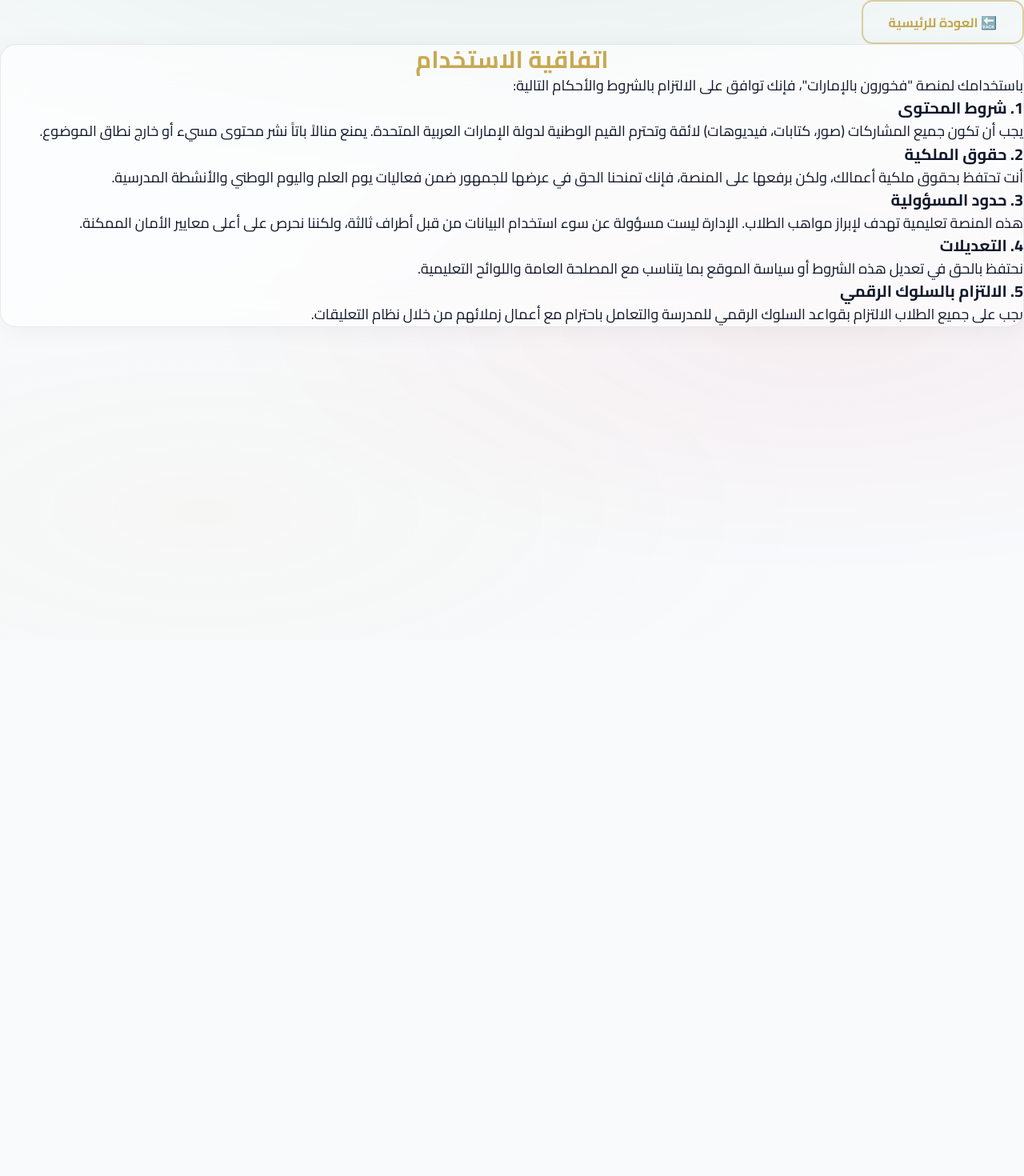
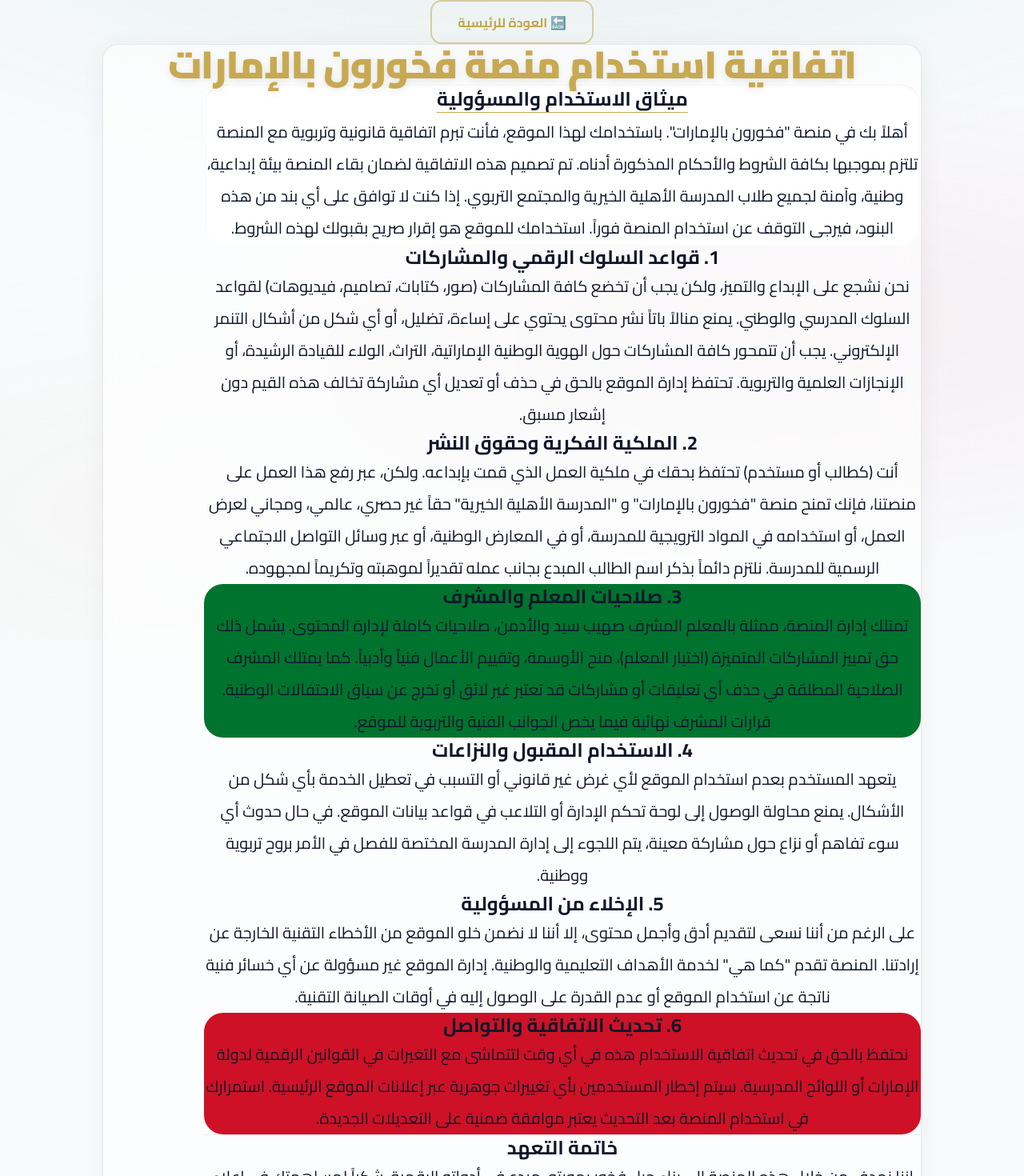
Before and after one commit to Bishr-3/social-study-app, a Next.js app: page /terms in a window 1280 px wide. Shown: the top 1470 px of the page at 80% size. Before the commit the page ends 800 px from the top, so only its background shows below. Built offline with nearby package versions, Linux system fonts and the light colour scheme.

Commit message:
docs: expand and center Privacy and Terms pages for maximum detail and professionalism

```diff
--- a/src/app/privacy/page.tsx
+++ b/src/app/privacy/page.tsx
@@ -2,69 +2,78 @@
 
 export default function PrivacyPage() {
   return (
-    <div className="container mx-auto px-4 py-16" dir="rtl" style={{ color: "var(--text-primary)" }}>
-      <div className="flex justify-center mb-8">
-        <Link href="/" className="btn-secondary inline-flex items-center gap-2">
+    <div className="container mx-auto px-4 py-20 min-h-screen flex flex-col items-center" dir="rtl" style={{ color: "var(--text-primary)" }}>
+      <div className="w-full max-w-5xl">
+        <div className="flex justify-center mb-10">
+          <Link href="/" className="btn-secondary inline-flex items-center gap-2 px-8 py-3 rounded-full transition-transform hover:scale-105">
             <span>🔙 العودة للرئيسية</span>
           </Link>
         </div>
 
-      <div className="glass-card p-6 md:p-12 text-center">
-        <h1 className="text-3xl md:text-4xl font-bold mb-10" style={{ color: "var(--uae-gold)" }}>سياسة الخصوصية لمنصة فخورون بالإمارات</h1>
+        <div className="glass-card p-8 md:p-16 text-center shadow-2xl border border-[var(--glass-border)] rounded-[40px] bg-opacity-70 backdrop-blur-xl">
+          <h1 className="text-4xl md:text-5xl font-black mb-12 tracking-tight" style={{ color: "var(--uae-gold)", textShadow: "0 2px 10px rgba(0,0,0,0.1)" }}>
+            سياسة الخصوصية الشاملة
+          </h1>
 
-        <div className="space-y-8 text-lg leading-relaxed max-w-4xl mx-auto">
-          <section>
+          <div className="space-y-12 text-lg md:text-xl leading-[2] text-center max-w-4xl mx-auto">
+            <section className="bg-white bg-opacity-5 p-8 rounded-3xl border border-white border-opacity-10 shadow-inner">
+              <h2 className="text-2xl font-bold mb-6 border-b border-[var(--uae-gold)] pb-2 inline-block">مقدمة عامة حول الخصوصية</h2>
               <p>
-              في "فخورون بالإمارات"، المتاحة عبر socialstudyncs.space، نعتبر خصوصية زوارنا من أهم أولوياتنا. تحوي وثيقة سياسة الخصوصية هذه أنواع المعلومات التي يتم جمعها وتسجيلها من قبل الموقع وكيفية استخدامها. إذا كانت لديك أسئلة إضافية أو تحتاج إلى مزيد من المعلومات حول سياسة الخصوصية الخاصة بنا، فلا تتردد في الاتصال بنا.
+                في منصة "فخورون بالإمارات" (socialstudyncs.space)، ندرك تماماً أن خصوصية زوارنا ومستخدمينا هي أمانة غالية نحملها على عاتقنا. إن حماية بياناتك ومعلوماتك ليست مجرد مطلب قانوني، بل هي جزء أصيل من هويتنا الوطنية والتزامنا الأخلاقي تجاه الطلاب وأولياء الأمور والمجتمع التربوي في دولة الإمارات العربية المتحدة. توضح هذه السياسة الشاملة كافة التفاصيل المتعلقة بالبيانات التي يتم جمعها، وكيفية معالجتها، والتدابير الأمنية المتبعة لحمايتها وفق أرقى المعايير العالمية.
               </p>
             </section>
 
             <section>
-            <h2 className="text-2xl font-bold mb-4">أولاً: ملفات السجل (Log Files)</h2>
+              <h2 className="text-2xl font-bold mb-6">1. جمع المعلومات ومعالجتها</h2>
               <p>
-              يتبع موقعنا إجراءً قياسياً لاستخدام ملفات السجل. تسجل هذه الملفات الزوار عندما يزورون المواقع الإلكترونية. تقوم جميع شركات الاستضافة بذلك كجزء من تحليلات خدمات الاستضافة. تشمل المعلومات التي تجمعها ملفات السجل عناوين بروتوكول الإنترنت (IP)، نوع المتصفح، مزود خدمة الإنترنت (ISP)، ختم التاريخ والوقت، صفحات الإحالة/الخروج، وربما عدد النقرات. هذه ليست مرتبطة بأي معلومات تحدد الهوية الشخصية. الغرض من هذه المعلومات هو تحليل الاتجاهات، وإدارة الموقع، وتتبع حركة المستخدمين على الموقع، وجمع المعلومات الديموغرافية.
+                يتم جمع المعلومات على موقعنا بطريقتين أساسيتين: معلومات تقدمها لنا طواعية عند رفع المشاركات الفنية أو الأدبية (مثل الاسم، الصف، ونوع العمل الإبداعي)، ومعلومات يتم جمعها تلقائياً عند تصفح الموقع. نحن لا نقوم بجمع أي بيانات حساسة أو خاصة لا تتعلق بالعملية التعليمية أو الأنشطة الوطنية المعروضة. هدفنا من جمع البيانات هو إبراز مواهب الطلاب وتقديم تجربة تفاعلية آمنة ومحفزة للإبداع والولاء والانتماء.
               </p>
             </section>
 
             <section>
-            <h2 className="text-2xl font-bold mb-4">ثانياً: ملفات تعريف الارتباط من Google (DoubleClick DART)</h2>
+              <h2 className="text-2xl font-bold mb-6">2. ملفات تعريف الارتباط (Cookies) والتقنيات المشابهة</h2>
               <p>
-              تعد شركة Google أحد البائعين التابعين لجهات خارجية على موقعنا. تستخدم أيضاً ملفات تعريف الارتباط، المعروفة باسم ملفات تعريف الارتباط DART، لتقديم الإعلانات لزوار موقعنا بناءً على زيارتهم لموقعنا والمواقع الأخرى على الإنترنت. ومع ذلك، قد يختار الزوار رفض استخدام ملفات تعريف الارتباط DART من خلال زيارة سياسة الخصوصية الخاصة بإعلانات Google وشبكة المحتوى على العنوان التالي: https://policies.google.com/technologies/ads
+                نستخدم ملفات تعريف الارتباط "الكوكيز" لتحسين أداء الموقع وتخصيص تجربة المستخدم. تساعدنا هذه الملفات في حفظ تفضيلاتك، مثل اللغة، والوضع المظلم (Dark Mode)، وحفظ تقدمك في قائمة الأوسمة والجوائز الافتراضية. كما تتيح لنا فهم كيفية تفاعل المستخدمين مع المحتوى، مما يساعدنا في تطوير الأقسام الأكثر اهتماماً للطلاب. يمكنك التحكم في إعدادات الكوكيز من خلال متصفحك، إلا أن تعطيلها قد يؤثر على بعض الوظائف التفاعلية المتقدمة في الموقع.
+              </p>
+            </section>
+
+            <section className="bg-[var(--uae-green)] bg-opacity-5 p-8 rounded-3xl">
+              <h2 className="text-2xl font-bold mb-6">3. الإعلانات والطرف الثالث (Google AdSense)</h2>
+              <p>
+                نحن نتعاون مع شركة Google لعرض إعلانات تساهم في دعم المنصة. تستخدم جوجل ملف تعريف الارتباط DART لتمكين عرض الإعلانات للمستخدمين استناداً إلى زيارتهم لهذا الموقع ومواقع أخرى على الإنترنت. نحن نؤكد التزامنا التام بسياسات جوجل الإعلانية، ونحث المستخدمين على مراجعة سياسة الخصوصية لشبكة جوجل الإعلانية. لا نقوم بمشاركة أي معلومات تعريف شخصية مع المعلنين، وتتم عملية عرض الإعلانات بشكل آلي وآمن يضمن حماية هوية المستخدم.
               </p>
             </section>
 
             <section>
-            <h2 className="text-2xl font-bold mb-4">ثالثاً: شركاء الإعلانات لدينا</h2>
+              <h2 className="text-2xl font-bold mb-6">4. أمن البيانات وحمايتها</h2>
               <p>
-              قد يستخدم بعض المعلنين على موقعنا ملفات تعريف الارتباط وإشارات الويب. شركاء الإعلانات لدينا مدرجون أدناه. كل من شركائنا الإعلانيين لديه سياسة الخصوصية الخاصة به لسياساته بشأن بيانات المستخدم. لسهولة الوصول، قمنا بوضع روابط لسياسات الخصوصية الخاصة بهم أدناه:
-            </p>
-            <ul className="list-disc list-inside space-y-2 mt-4 inline-block text-right">
-              <li>Google: https://policies.google.com/technologies/ads</li>
-            </ul>
-          </section>
-
-          <section>
-            <h2 className="text-2xl font-bold mb-4">رابعاً: سياسات الخصوصية للجهات الخارجية</h2>
-            <p>
-              لا تنطبق سياسة الخصوصية الخاصة بنا على المعلنين أو المواقع الإلكترونية الأخرى. لذا، ننصحك باستشارة سياسات الخصوصية الخاصة بخوادم إعلانات الجهات الخارجية هذه للحصول على معلومات أكثر تفصيلاً. قد يتضمن ذلك ممارساتهم وتعليماتهم حول كيفية إلغاء الاشتراك في خيارات معينة. يمكنك اختيار تعطيل ملفات تعريف الارتباط من خلال خيارات المتصفح الفردية الخاصة بك. يمكن العثور على معلومات أكثر تفصيلاً حول إدارة ملفات تعريف الارتباط مع متصفحات ويب محددة على مواقع الويب الخاصة بالمتصفحات.
+                نطبق إجراءات أمنية صارمة ومشفرة لحماية بيانات المستخدمين والمشاركات من الوصول غير المصرح به أو التعديل أو الإفصاح. يتم تخزين البيانات بشكل آمن عبر خدمات Supabase التي توفر تشفيراً عالي المستوى وبروتوكولات حماية متطورة. كما يتم مراجعة كافة المشاركات الطلابية من قبل المشرفين قبل النشر لضمان خلوها من أي محتوى قد يضر بخصوصية الطالب أو المجتمع.
               </p>
             </section>
 
             <section>
-            <h2 className="text-2xl font-bold mb-4">خامساً: معلومات الأطفال والمحتوى الطلابي</h2>
+              <h2 className="text-2xl font-bold mb-6">5. حقوق المستخدمين والطلاب</h2>
               <p>
-              جزء آخر من أولوياتنا هو إضافة حماية للأطفال أثناء استخدام الإنترنت. نحن نشجع الآباء والأوصياء على مراقبة نشاطهم عبر الإنترنت والمشاركة فيه و/أو مراقبته وتوجيهه. لا يقوم موقعنا بجمع أي معلومات شخصية محددة للهوية من الأطفال دون سن 13 عاماً بشكل متعمد. إذا كنت تعتقد أن طفلك قدم هذا النوع من المعلومات على موقعنا، فنحن نشجعك بشدة على الاتصال بنا على الفور وسنبذل قصارى جهدنا لإزالة هذه المعلومات من سجلاتنا على الفور. جميع المشاركات الطلابية يتم مراجعتها لضمان توافقها مع القوانين والأنظمة التربوية.
+                لكل طالب أو ولي أمر الحق في طلب الوصول إلى بياناته المسجلة في الموقع، أو طلب تعديلها، أو حذفها نهائياً. نحن نلتزم بالاستجابة السريعة لكافة طلبات الخصوصية. كما نؤكد أن المشاركات الفنية المعروضة هي ملك لأصحابها الطلاب، ونحن نقوم بعرضها فقط كجزء من الاحتفالات والأنشطة المدرسية الرسمية بموافقة مسبقة ضمن إطار السلوك التربوي الرقمي.
               </p>
             </section>
 
-          <section>
-            <h2 className="text-2xl font-bold mb-4">سادساً: الموافقة</h2>
+            <section className="bg-[var(--uae-red)] bg-opacity-5 p-8 rounded-3xl">
+              <h2 className="text-2xl font-bold mb-6">6. الالتزام بالتشريعات الوطنية</h2>
               <p>
-              باستخدام موقعنا الإلكتروني، فإنك توافق بموجب هذا على سياسة الخصوصية الخاصة بنا وتوافق على شروطها وأحكامها. نحن نحتفظ بالحق في تحديث هذه السياسة في أي وقت، وسيتم نشر أي تغييرات مباشرة على هذه الصفحة.
+                تتوافق هذه السياسة مع القوانين والأنظمة المعمول بها في دولة الإمارات العربية المتحدة المتعلقة بحماية البيانات الشخصية والجرائم الإلكترونية. نحن نعمل بالتنسيق التام مع إدارة المدرسة الأهلية الخيرية لضمان أن تظل هذه المنصة بيئة رقمية آمنة ونموذجية لطلابنا في عصر التحول الرقمي.
+              </p>
+            </section>
+
+            <section className="pt-10 border-t border-[var(--glass-border)]">
+              <h2 className="text-2xl font-bold mb-6">خاتمة وتواصل</h2>
+              <p>
+                زيارتك لـ "فخورون بالإمارات" تعني موافقتك على ما ورد في هذه السياسة. نحن ملتزمون بتحديث هذه الوثيقة بانتظام لتعكس أي تغييرات في تقنياتنا أو متطلباتنا القانونية. إذا كان لديك أي استفسار، يرجى التواصل مع إدارة المدرسة أو التواصل مع المعلم المشرف صهيب سيد مباشرة.
               </p>
             </section>
           </div>
         </div>
       </div>
+    </div>
   );
 }
--- a/src/app/terms/page.tsx
+++ b/src/app/terms/page.tsx
@@ -2,45 +2,78 @@
 
 export default function TermsPage() {
   return (
-    <div className="container mx-auto px-4 py-20" dir="rtl" style={{ color: "var(--text-primary)" }}>
-      <Link href="/" className="btn-secondary mb-8 inline-flex items-center gap-2">
+    <div className="container mx-auto px-4 py-20 min-h-screen flex flex-col items-center" dir="rtl" style={{ color: "var(--text-primary)" }}>
+      <div className="w-full max-w-5xl">
+        <div className="flex justify-center mb-10">
+          <Link href="/" className="btn-secondary inline-flex items-center gap-2 px-8 py-3 rounded-full transition-transform hover:scale-105">
             <span>🔙 العودة للرئيسية</span>
           </Link>
+        </div>
 
-      <div className="glass-card p-8 md:p-12">
-        <h1 className="text-3xl font-bold mb-8 text-center" style={{ color: "var(--uae-gold)" }}>اتفاقية الاستخدام</h1>
+        <div className="glass-card p-8 md:p-16 text-center shadow-2xl border border-[var(--glass-border)] rounded-[40px] bg-opacity-70 backdrop-blur-xl">
+          <h1 className="text-4xl md:text-5xl font-black mb-12 tracking-tight" style={{ color: "var(--uae-gold)", textShadow: "0 2px 10px rgba(0,0,0,0.1)" }}>
+            اتفاقية استخدام منصة فخورون بالإمارات
+          </h1>
 
-        <section className="space-y-6 text-lg leading-relaxed">
+          <div className="space-y-12 text-lg md:text-xl leading-[2] text-center max-w-4xl mx-auto">
+            <section className="bg-white bg-opacity-5 p-8 rounded-3xl border border-white border-opacity-10 shadow-inner">
+              <h2 className="text-2xl font-bold mb-6 border-b border-[var(--uae-gold)] pb-2 inline-block">ميثاق الاستخدام والمسؤولية</h2>
               <p>
-            باستخدامك لمنصة "فخورون بالإمارات"، فإنك توافق على الالتزام بالشروط والأحكام التالية:
+                أهلاً بك في منصة "فخورون بالإمارات". باستخدامك لهذا الموقع، فأنت تبرم اتفاقية قانونية وتربوية مع المنصة تلتزم بموجبها بكافة الشروط والأحكام المذكورة أدناه. تم تصميم هذه الاتفاقية لضمان بقاء المنصة بيئة إبداعية، وطنية، وآمنة لجميع طلاب المدرسة الأهلية الخيرية والمجتمع التربوي. إذا كنت لا توافق على أي بند من هذه البنود، فيرجى التوقف عن استخدام المنصة فوراً. استخدامك للموقع هو إقرار صريح بقبولك لهذه الشروط.
               </p>
+            </section>
 
-          <h2 className="text-xl font-bold mt-8">1. شروط المحتوى</h2>
+            <section>
+              <h2 className="text-2xl font-bold mb-6">1. قواعد السلوك الرقمي والمشاركات</h2>
               <p>
-            يجب أن تكون جميع المشاركات (صور، كتابات، فيديوهات) لائقة وتحترم القيم الوطنية لدولة الإمارات العربية المتحدة. يمنع منالاً باتاً نشر محتوى مسيء أو خارج نطاق الموضوع.
+                نحن نشجع على الإبداع والتميز، ولكن يجب أن تخضع كافة المشاركات (صور، كتابات، تصاميم، فيديوهات) لقواعد السلوك المدرسي والوطني. يمنع منالاً باتاً نشر محتوى يحتوي على إساءة، تضليل، أو أي شكل من أشكال التنمر الإلكتروني. يجب أن تتمحور كافة المشاركات حول الهوية الوطنية الإماراتية، التراث، الولاء للقيادة الرشيدة، أو الإنجازات العلمية والتربوية. تحتفظ إدارة الموقع بالحق في حذف أو تعديل أي مشاركة تخالف هذه القيم دون إشعار مسبق.
               </p>
+            </section>
 
-          <h2 className="text-xl font-bold mt-8">2. حقوق الملكية</h2>
+            <section>
+              <h2 className="text-2xl font-bold mb-6">2. الملكية الفكرية وحقوق النشر</h2>
               <p>
-            أنت تحتفظ بحقوق ملكية أعمالك، ولكن برفعها على المنصة، فإنك تمنحنا الحق في عرضها للجمهور ضمن فعاليات يوم العلم واليوم الوطني والأنشطة المدرسية.
+                أنت (كطالب أو مستخدم) تحتفظ بحقك في ملكية العمل الذي قمت بإبداعه. ولكن، عبر رفع هذا العمل على منصتنا، فإنك تمنح منصة "فخورون بالإمارات" و "المدرسة الأهلية الخيرية" حقاً غير حصري، عالمي، ومجاني لعرض العمل، أو استخدامه في المواد الترويجية للمدرسة، أو في المعارض الوطنية، أو عبر وسائل التواصل الاجتماعي الرسمية للمدرسة. نلتزم دائماً بذكر اسم الطالب المبدع بجانب عمله تقديراً لموهبته وتكريماً لمجهوده.
               </p>
+            </section>
 
-          <h2 className="text-xl font-bold mt-8">3. حدود المسؤولية</h2>
+            <section className="bg-[var(--uae-green)] bg-opacity-5 p-8 rounded-3xl">
+              <h2 className="text-2xl font-bold mb-6">3. صلاحيات المعلم والمشرف</h2>
               <p>
-            هذه المنصة تعليمية تهدف لإبراز مواهب الطلاب. الإدارة ليست مسؤولة عن سوء استخدام البيانات من قبل أطراف ثالثة، ولكننا نحرص على أعلى معايير الأمان الممكنة.
+                تمتلك إدارة المنصة، ممثلة بالمعلم المشرف صهيب سيد والأدمن، صلاحيات كاملة لإدارة المحتوى. يشمل ذلك حق تمييز المشاركات المتميزة (اختيار المعلم)، منح الأوسمة، وتقييم الأعمال فنياً وأدبياً. كما يمتلك المشرف الصلاحية المطلقة في حذف أي تعليقات أو مشاركات قد تعتبر غير لائق أو تخرج عن سياق الاحتفالات الوطنية. قرارات المشرف نهائية فيما يخص الجوانب الفنية والتربوية للموقع.
               </p>
+            </section>
 
-          <h2 className="text-xl font-bold mt-8">4. التعديلات</h2>
+            <section>
+              <h2 className="text-2xl font-bold mb-6">4. الاستخدام المقبول والنزاعات</h2>
               <p>
-            نحتفظ بالحق في تعديل هذه الشروط أو سياسة الموقع بما يتناسب مع المصلحة العامة واللوائح التعليمية.
+                يتعهد المستخدم بعدم استخدام الموقع لأي غرض غير قانوني أو التسبب في تعطيل الخدمة بأي شكل من الأشكال. يمنع محاولة الوصول إلى لوحة تحكم الإدارة أو التلاعب في قواعد بيانات الموقع. في حال حدوث أي سوء تفاهم أو نزاع حول مشاركة معينة، يتم اللجوء إلى إدارة المدرسة المختصة للفصل في الأمر بروح تربوية ووطنية.
               </p>
+            </section>
 
-          <h2 className="text-xl font-bold mt-8">5. الالتزام بالسلوك الرقمي</h2>
+            <section>
+              <h2 className="text-2xl font-bold mb-6">5. الإخلاء من المسؤولية</h2>
               <p>
-            يجب على جميع الطلاب الالتزام بقواعد السلوك الرقمي للمدرسة والتعامل باحترام مع أعمال زملائهم من خلال نظام التعليقات.
+                على الرغم من أننا نسعى لتقديم أدق وأجمل محتوى، إلا أننا لا نضمن خلو الموقع من الأخطاء التقنية الخارجة عن إرادتنا. المنصة تقدم "كما هي" لخدمة الأهداف التعليمية والوطنية. إدارة الموقع غير مسؤولة عن أي خسائر فنية ناتجة عن استخدام الموقع أو عدم القدرة على الوصول إليه في أوقات الصيانة التقنية.
+              </p>
+            </section>
+
+            <section className="bg-[var(--uae-red)] bg-opacity-5 p-8 rounded-3xl">
+              <h2 className="text-2xl font-bold mb-6">6. تحديث الاتفاقية والتواصل</h2>
+              <p>
+                نحتفظ بالحق في تحديث اتفاقية الاستخدام هذه في أي وقت لتتماشى مع التغيرات في القوانين الرقمية لدولة الإمارات أو اللوائح المدرسية. سيتم إخطار المستخدمين بأي تغييرات جوهرية عبر إعلانات الموقع الرئيسية. استمرارك في استخدام المنصة بعد التحديث يعتبر موافقة ضمنية على التعديلات الجديدة.
+              </p>
+            </section>
+
+            <section className="pt-10 border-t border-[var(--glass-border)]">
+              <h2 className="text-2xl font-bold mb-6">خاتمة التعهد</h2>
+              <p>
+                إننا نهدف من خلال هذه المنصة إلى بناء جيل فخور بهويته، مبدع في أدواته الرقمية. شكراً لمساهمتك في إعلاء اسم دولة الإمارات العربية المتحدة عبر إبداعك. للمزيد من التفاصيل أو لتقديم أي ملاحظة، يرجى التواصل مع فريق العمل في المدرسة الأهلية الخيرية - فرع سمنان.
               </p>
             </section>
           </div>
         </div>
+      </div>
+    </div>
   );
 }
```
Lines whose indentation alone changed are shown as unchanged.
